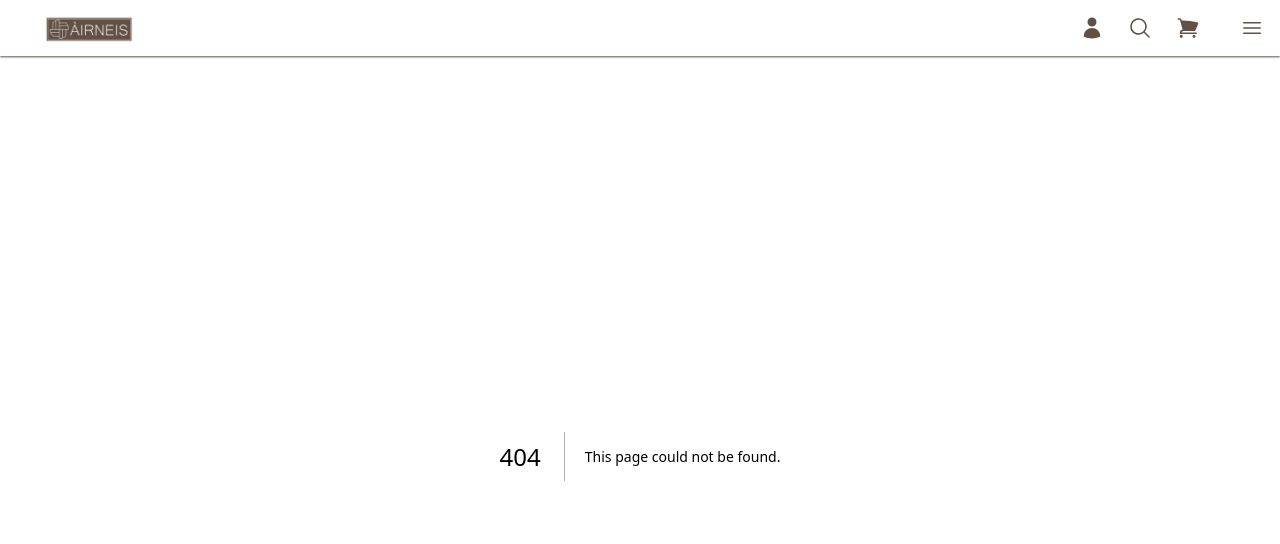
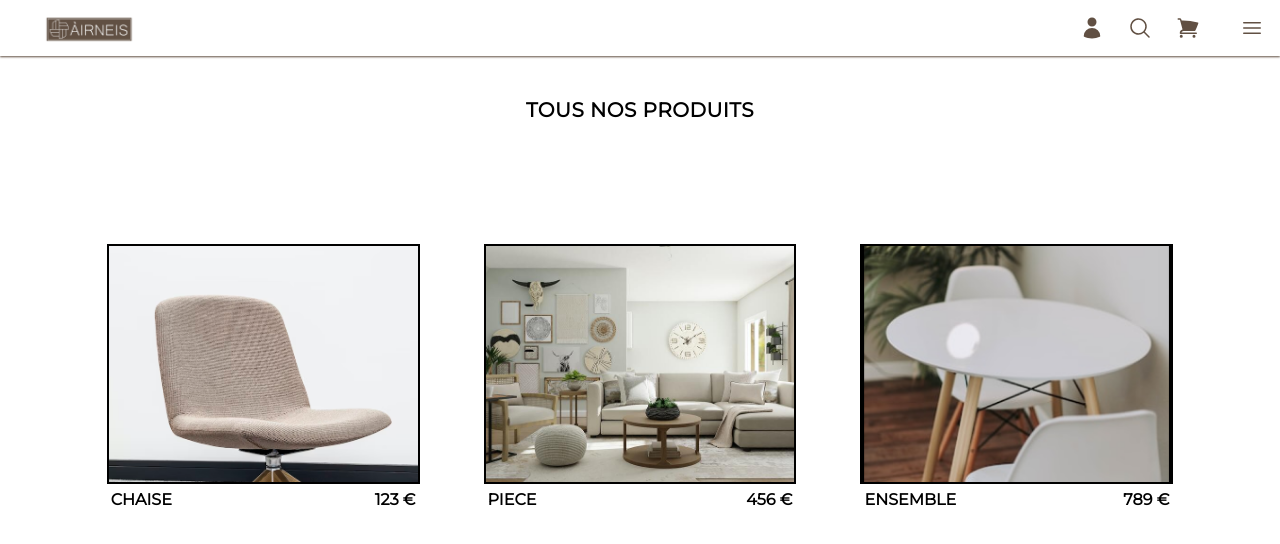
Before and after one commit to william-wtr92/website-airnes, a Next.js app: page /category/allProducts in a window 1280 px wide. Before the commit this address had no page. Shown: the top 544 px of the page. Built offline with nearby package versions, Linux system fonts and the light colour scheme.

Commit message:
all products added

```diff
--- /dev/null
+++ b/src/pages/category/allProducts.jsx
@@ -0,0 +1,53 @@
+import Product from "@/components/category/Product"
+
+const example = [
+    {
+        id: 0,
+        name: "Chaise",
+        price: 123,
+        image: "/images/chair.png"
+    }
+    ,
+    {
+        id: 1,
+        name: "Piece",
+        price: 456,
+        image: "/images/meuble2.jpg"
+    },
+    {
+        id: 2,
+        name: "Ensemble",
+        price: 789,
+        image: "/images/meuble3.png"
+    },
+]
+
+
+const Category = () => {
+    return (
+        <>
+            <h1
+                className="flex justify-center font-bold tracking-wide text-xl my-10 uppercase"
+            >
+                Tous nos produits
+            </h1>
+            <div className="flex flex-col items-center">
+                <div className="w-5/6 grid gap-16 grid-cols-1 md:grid-cols-2 lg:grid-cols-3 my-20">
+                    {
+                        example.map((product) => (
+                            <Product
+                                key={product.id}
+                                alt="test"
+                                image={product.image}
+                                productName={product.name}
+                                productPrice={product.price}
+                            />
+                        ))
+                    }
+                </div>
+            </div>
+        </>
+    )
+}
+
+export default Category
```
